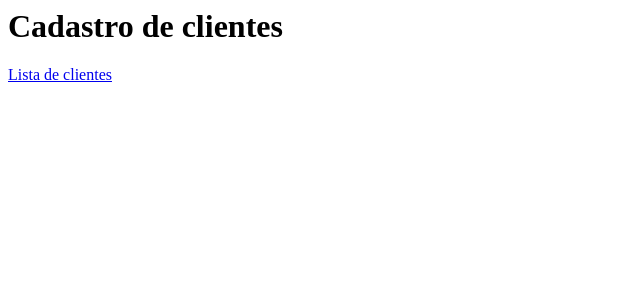
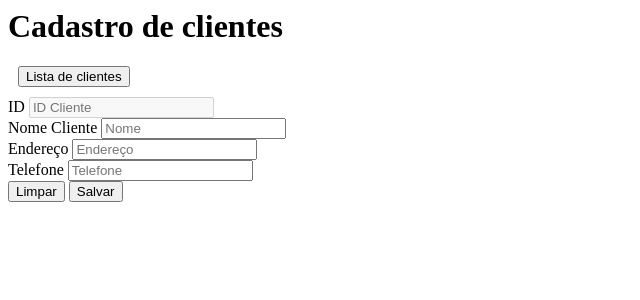
Before and after one commit to Ssxund3r/AngularJS_Exemplos, a web app: page /cliente/cadastro.html in a window 1280 px wide. Shown: the top 300 px of the page, without its empty margins (0-640 px from the left). Run offline with its HTML, style and script files only (its server is not run), Linux system fonts and the light colour scheme; data that the repository does not hold is empty.

Commit message:
Iniciando o cadastro de clientes

```diff
--- a/WebContent/cliente/cadastro.html
+++ b/WebContent/cliente/cadastro.html
@@ -1,6 +1,60 @@
 <html ng-app="loja">
 <h1>Cadastro de clientes</h1>
-<a href="#clientelist">
-	<p>Lista de clientes</p>
-</a>
+
+<div class="row" style="margin-bottom: 10px; margin-left: 10px;">
+	<div class="update ml-auto">
+		<a href="#clientelist">
+			<button class="btn btn-info btn-fill btn-wd">Lista de clientes</button>
+		</a>
+	</div>
+</div>
+
+<div class="col-lg-9 col-md-8">
+	<div class="card">
+		<div class="content">
+			<form id="formCliente" ng-submit="salvarCliente();">
+				<div class="row">
+
+					<div class="col-md-3">
+						<div class="form-group">
+							<label>ID</label>
+							<input type="text" class="form-control border-input" disabled=""
+								placeholder="ID Cliente" ng-model="cliente.id">
+						</div>
+					</div>
+
+				</div>
+
+				<div class="row">
+					<div class="col-md-6">
+						<div class="form-group">
+							<label>Nome Cliente</label>
+							<input type="text" class="form-control border-input"
+							 placeholder="Nome"  required="required" ng-model="cliente.nome">
+						</div>
+					</div>
+					<div class="col-md-6">
+						<div class="form-group">
+							<label>Endereço</label>
+							<input type="text" class="form-control" placeholder="Endereço"
+							  required="required" ng-model="cliente.endereco">
+						</div>
+					</div>
+				</div>
+				<div class="row">
+					<div class="col-md-6">
+						<div class="form-group">
+							<label>Telefone</label> <input type="text" class="form-control"
+								placeholder="Telefone" ng-model="cliente.telefone">
+						</div>
+					</div>
+				</div>
+				<div>
+					<button type="reset" class="btn btn-info btn-fill btn-wd" ng-click="$scope.cliente={};">Limpar</button>
+					<button type="submit" class="btn btn-info btn-fill btn-wd" role="alert">Salvar</button>
+				</div>
+			</form>
+		</div>
+	</div>
+</div>
 </html>
```
Also changed, not shown: WebContent/cliente/list.html (+9 -2 lines), WebContent/resources/js/app.js (+12 -0 lines), src/projeto/angular/controller/ClienteController.java (+11 -0 lines), 1 other file.
